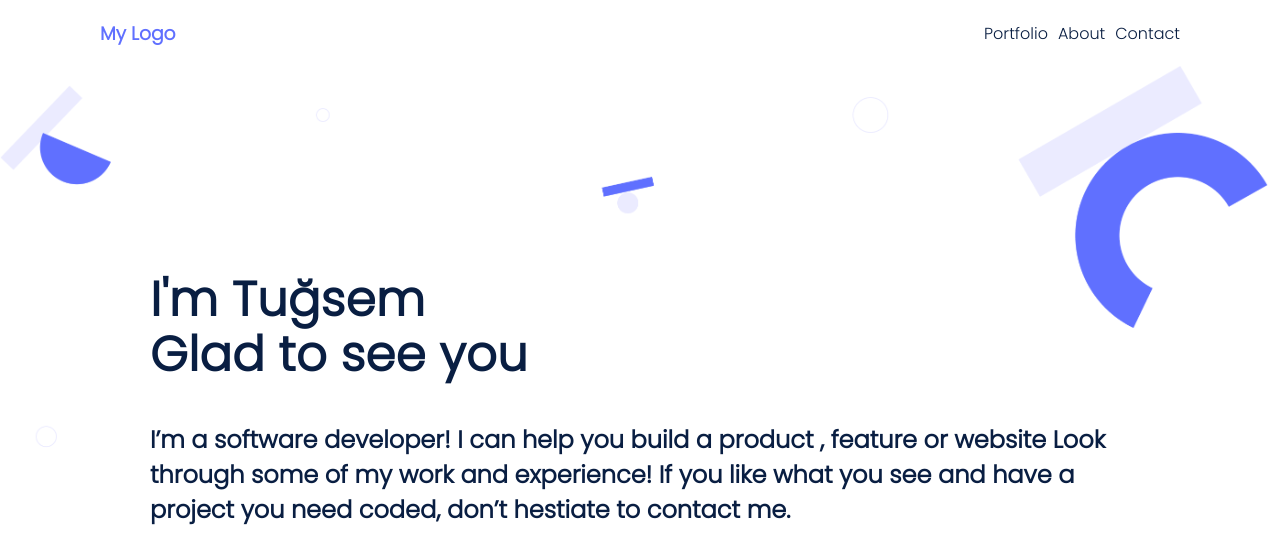
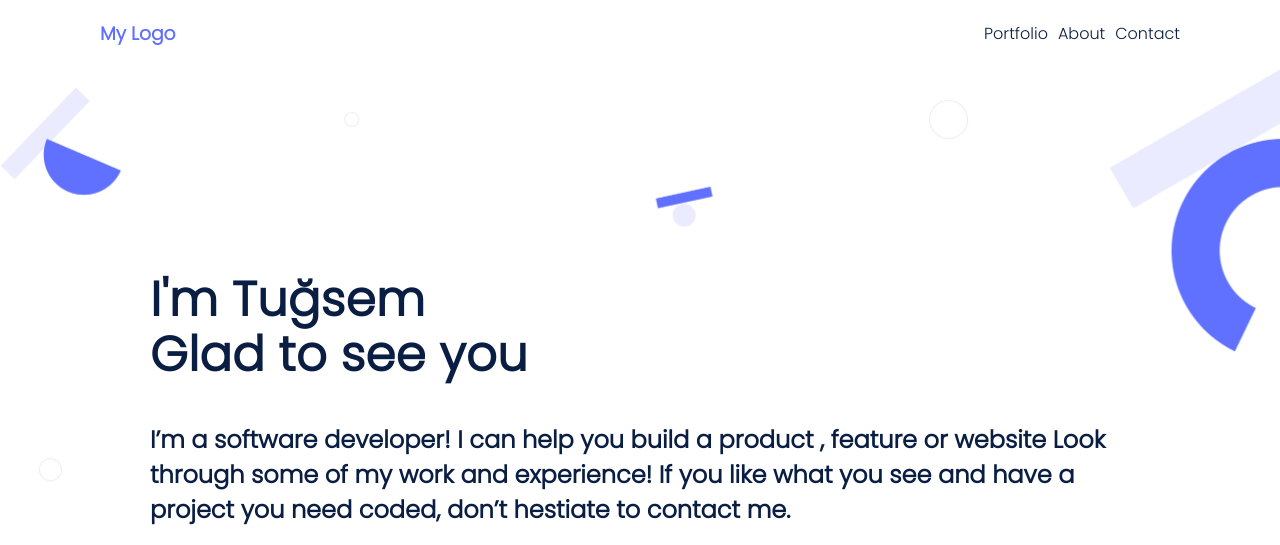
Before and after one commit to tugsem/my-portfolio, a plain HTML site: page index.html in a window 1280 px wide. Shown: the top 545 px of the page. Drawn offline with Linux system fonts and the light colour scheme; a web font is replaced by a local one.

Commit message:
change background image value

```diff
--- a/style.css
+++ b/style.css
@@ -20,7 +20,6 @@ header {
 .nav-items {
   display: flex;
   gap: 10px;
-  font-style: normal;
 }
 
 a {
@@ -29,7 +28,7 @@ a {
 }
 
 h1 {
-  font-weight: 600;
+  font-weight: 900;
   font-size: 48px;
   line-height: 55px;
   letter-spacing: 0.37px;
@@ -51,7 +50,7 @@ main {
   justify-content: center;
   flex-direction: column;
   border-bottom-left-radius: 150px;
-  background-size: contain;
+  background-size: cover;
 }
 
 section {
```
